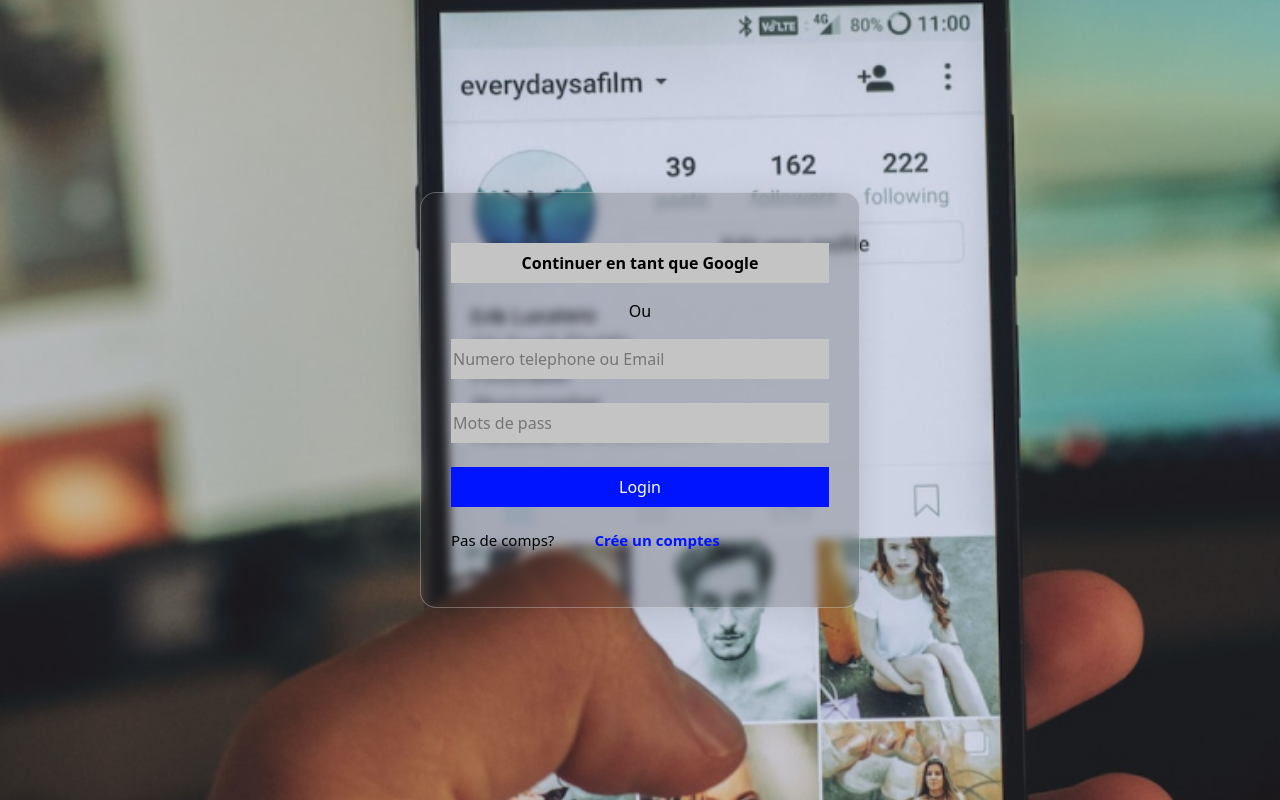
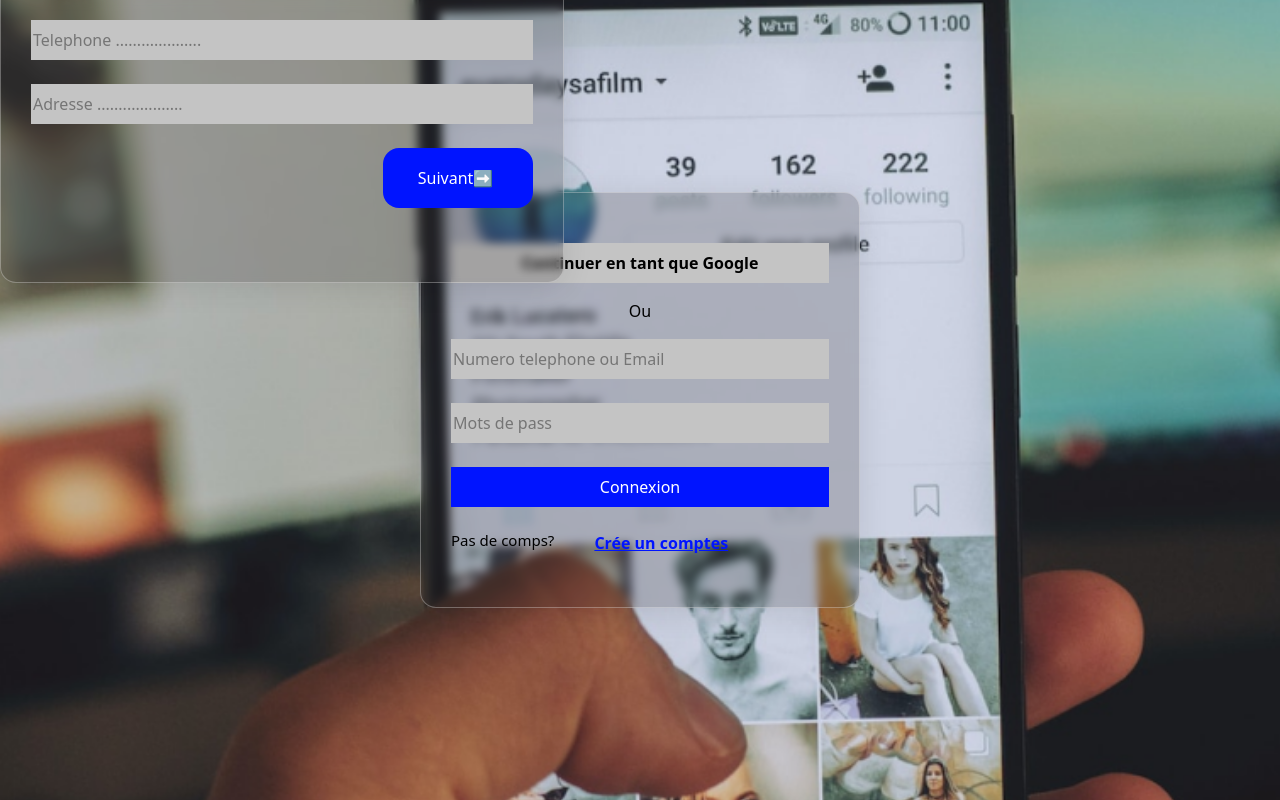
Before and after one commit to Rakotozonirina/webapps, a React (Create React App) app: page / in a window 1280 px wide. Built offline with nearby package versions, Linux system fonts and the light colour scheme.

Commit message:
+ou- fa vita

```diff
--- a/src/components/formulaire.js
+++ b/src/components/formulaire.js
@@ -1,8 +1,27 @@
 import React from 'react'
 import '../vanilla-tilt'
 export default function Formulaire() {
+    // function readFile() {
+    //     var reader = new FileReader();
+    //     var file = document.getElementById('demo').files[0];
+
+    //     reader.onload = function(e) {
+    //         document.getElementById('result').src = e.target.result;
+
+    //     }
+    //     reader.readAsDataURL(file);
+
+    // }
+
+
+        function afficher() {
+            document.querySelector('.ecran2').classList.toggle('active')
+        }
+
+
     return(
-        <><div className='ecran'>
+    <>
+        <section className='ecran'>
             <div className='Login' data-tilt>
                 <p className='logs'><b>Continuer en tant que Google</b></p>
                 <p>Ou</p>
@@ -13,14 +32,57 @@ export default function Formulaire() {
                     <input type={'password'} className="input" placeholder="Mots de pass"></input>
                 </div><br></br>
                 <div>
-                    <input type={'submit'} className="submit" value={"Login"}></input>
+                    <input type={'submit'} className="submit" value={"Connexion"}></input>
                 </div><br></br>
                 <div className='conth3'>
                     <h3>Pas de comps?</h3>
-                    <h3 className='creat'><b>Crée un comptes</b></h3>
+                    <a href='#' className='creat' onClick={'afficher'}><b>Crée un comptes</b></a>
                 </div>
             </div>
-          </div>
-        </>
+          </section>
+
+
+
+
+          <section className='ecran2'>
+            <div className='Login2' data-tilt>
+                <label>
+                    <input type={'file'} id="demo" hidden />
+                    <span  className="av" id='result'  ></span>
+                </label><br></br><br></br>
+
+                <div className='name'>
+                    <input type={'text'} className="creer" placeholder="Entrer votre Nom ...................."></input>
+                    <input type={'text'} className="creer" placeholder="Entrer votre Prenom ...................."></input>
+                </div><br></br>
+                <div>
+                    <input type={'email'} className="creer" placeholder=" Entrer votre Email ...................."></input>
+                </div><br></br>
+                <div>
+                    <input type={'password'} className="creer" placeholder="Mots de pass ...................."></input>
+                </div><br></br>
+
+                <div>
+                    <input type={'password'} className="creer" placeholder="confirmer Mots de pass .................... "></input>
+                </div><br></br>
+                <div>
+                    <input type={'tel'} className="creer" placeholder="Telephone ...................."></input>
+                </div><br></br>
+                <div>
+                    <input type={'text'} className="creer" placeholder="Adresse ...................."></input>
+                </div><br></br>
+                <div>
+                    <input type={'submit'} className="submit2" value={"Suivant➡ "}></input>
+                </div><br></br>
+            </div>
+          </section>
+
+    </>
+
+
+
+
+
+
     )
 }
--- a/src/index.css
+++ b/src/index.css
@@ -53,3 +53,83 @@
     .creat{
         color: #0014FF;
     }
+
+
+/*page 2*/
+
+.av{
+    width: 100px;
+    height: 100px;
+    background-image: url(./image/avatar.png);
+    background-size: cover;
+    display: inline-block;
+
+}
+.ecran2{
+    position: absolute;
+    height: 100vh;
+    display: flex;
+    justify-content: center;
+    align-items: center;
+    margin-top: -99%;
+}
+.ecran2.active{
+	display: flex;
+}
+.Login2{
+
+        width: 100%;
+        max-width: 700px;
+        color:rgb(0, 0, 0) ;
+        text-align: center;
+        padding: 50px 30px;
+        border: 1px solid rgba(255, 255, 255, 0.3);
+        background: rgba(37, 34, 34, 0.2);
+        border-radius: 16px;
+        box-shadow: 0 4px 30px rgba(0, 0, 0, 0.1);
+        backdrop-filter: blur(5px);
+
+
+
+    }
+    .logs{
+        background-color: #C4C4C4;
+        width: 100%;
+        height: 40px;
+        border: none;
+        text-align: center;
+        display: flex;
+        align-items: center;
+        justify-content: center;
+
+    }
+    .name{
+        gap: 2em;
+        display: flex;
+    }
+    input{
+        background-color: #C4C4C4;
+        width: 100%;
+        height: 40px;
+        border: none;
+    }
+    .submit2{
+        margin-right: -70%;
+        background-color: #0014FF;
+        color: white;
+        border-radius: 16px;
+        width: 150px;
+        height: 60px;
+
+    }
+    h3{
+        display: flex;
+        font-size: 15px;
+    }
+    .conth3{
+        display: flex;
+        gap: 2.5em;
+    }
+    .creat{
+        color: #0014FF;
+    }
```
Also changed, not shown: src/image/avatar.png (added).
